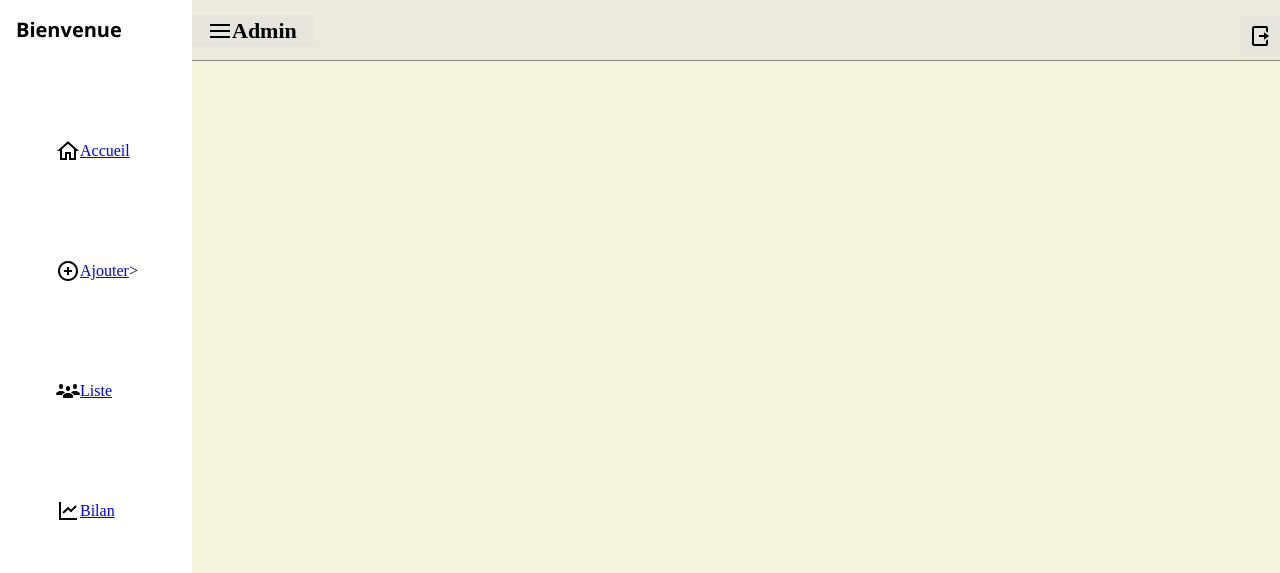
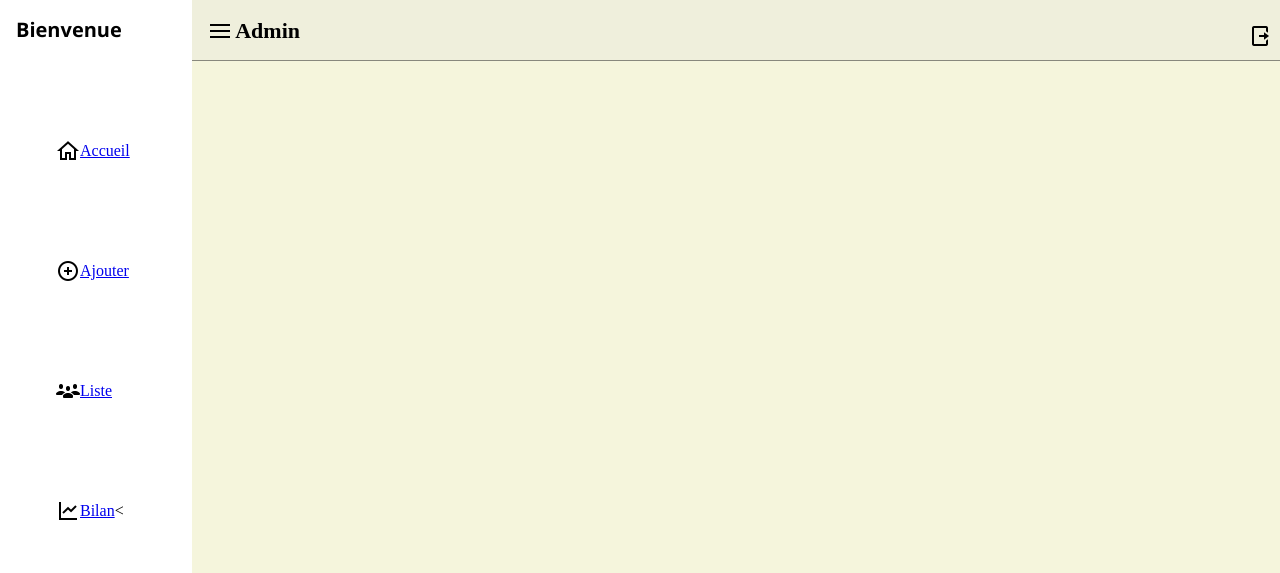
Before and after one commit to Ratsi0ry/Projet-SPA, a Vue app: page / in a window 1280 px wide. Shown: the top 573 px of the page. Built offline with nearby package versions, Linux system fonts and the light colour scheme.

Commit message:
router success

```diff
--- a/src/App.vue
+++ b/src/App.vue
@@ -5,9 +5,9 @@
       <section class="navWelcome"><b>Bienvenue</b></section>
       <ul>
         <li><img src="/src/assets/image/icons8-accueil-24.png"><router-link to="/home">Accueil</router-link></li>
-        <li><img src="/src/assets/image/icons8-ajouter-24.png"><router-link to="/add">Ajouter</router-link>></li>
+        <li><img src="/src/assets/image/icons8-ajouter-24.png"><router-link to="/add">Ajouter</router-link></li>
         <li><img src="/src/assets/image/icons8-groupe-24.png"><router-link to="/list">Liste</router-link></li>
-        <li><img src="/src/assets/image/icons8-graphique-24.png"><router-link to="/diagramm">Bilan</router-link></li>
+        <li><img src="/src/assets/image/icons8-graphique-24.png"><router-link to="/diagramm">Bilan</router-link><</li>
       </ul>
     </nav>
   </aside>
@@ -17,47 +17,30 @@
       <p><img src="/src/assets/image/icons8-sortie-24.png" class="logOut_btn" ></p>
     </header>
     <section class="dashboard-grid">
-      <router-view/>
-    </section>
+      <router-view></router-view>
+      </section>
   </main>
     </div>
 </template>
 
 <script>
-  /*export default {
-    data() {
-    return {
-      currentTabName: 'home' //currentTab est le nom des pages
-    }
-  },
-    computed: {
-      currentTab(){
-        const contents = {
-          home:'homeView',
-          add:'addView',
-          list:'listView',
-          diagramm:'diagrammView'
-        }
-        return contents[this.currentTabName] // affichage du contenu selectionner
-      }
-    }
-  }*/
-
 </script>
 
 <style scoped>
 html {
   scroll-behavior: smooth;
 }
+
 body {
   margin: 0;
   padding: 0;
 }
+
 header {
   display: flex;
   height: 60px;
   position: sticky  ;
-  background-color: #dbdbdb6b;
+  background-color: #dbdbdb3a;
   justify-content: space-between;
   border-bottom: 1px solid rgba(0, 0, 0, 0.432);
 }
@@ -102,10 +85,6 @@ li {
     border-radius: 7px;
 }
 
-/*li:has(button) {
-  background-color: aqua;
-}*/
-
 li:hover {
   box-shadow: 0 4px 10px rgba(0, 0, 0, 0.637);
   border-radius: 7px;
@@ -117,22 +96,21 @@ li:hover {
     font-size: 20px;
 }
 
-/*.btnNav {
+.btnNav {
   border: 0;
   background: #ffff;
   padding: 0.5rem;
-}*/
+}
 
 h1 {
   font-size: 22px;
   padding: 1rem;
   align-items: center;
   display: flex;
-  background-color: #dbdbdb6b;
+  gap: 0.2rem;
 }
 
 .logOut_btn {
-  background-color: #dbdbdb6b;
   align-items: center;
   display: flex;
   padding: 0.5rem;
```
